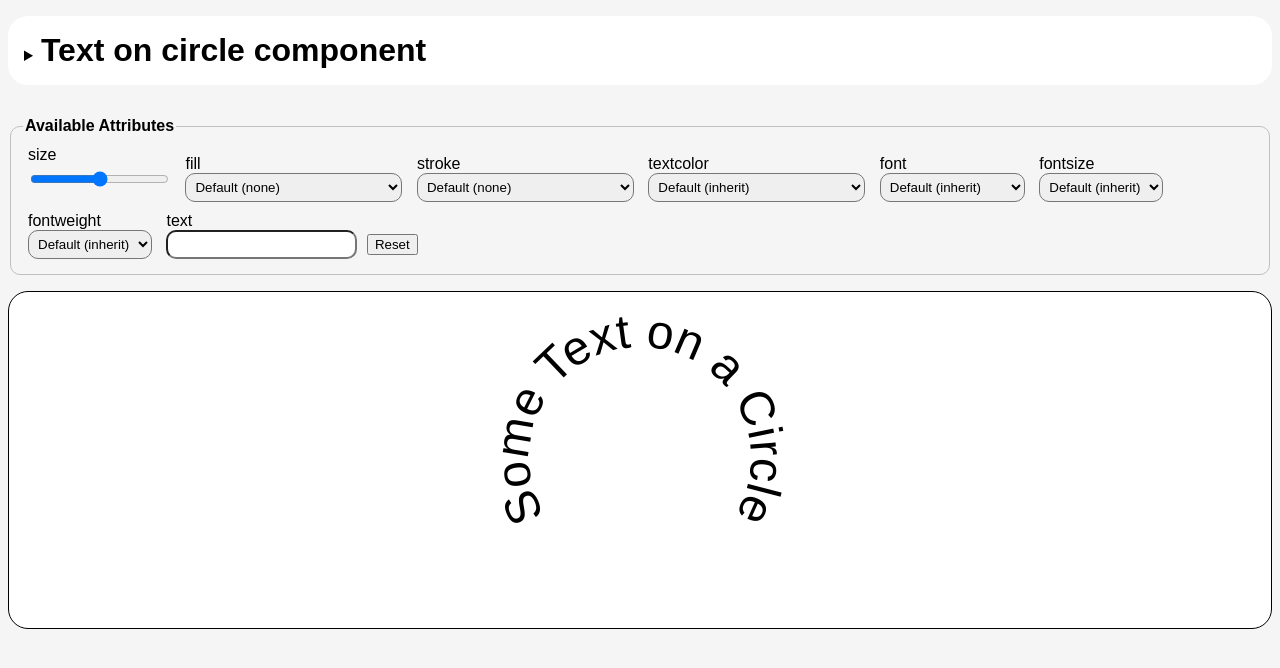
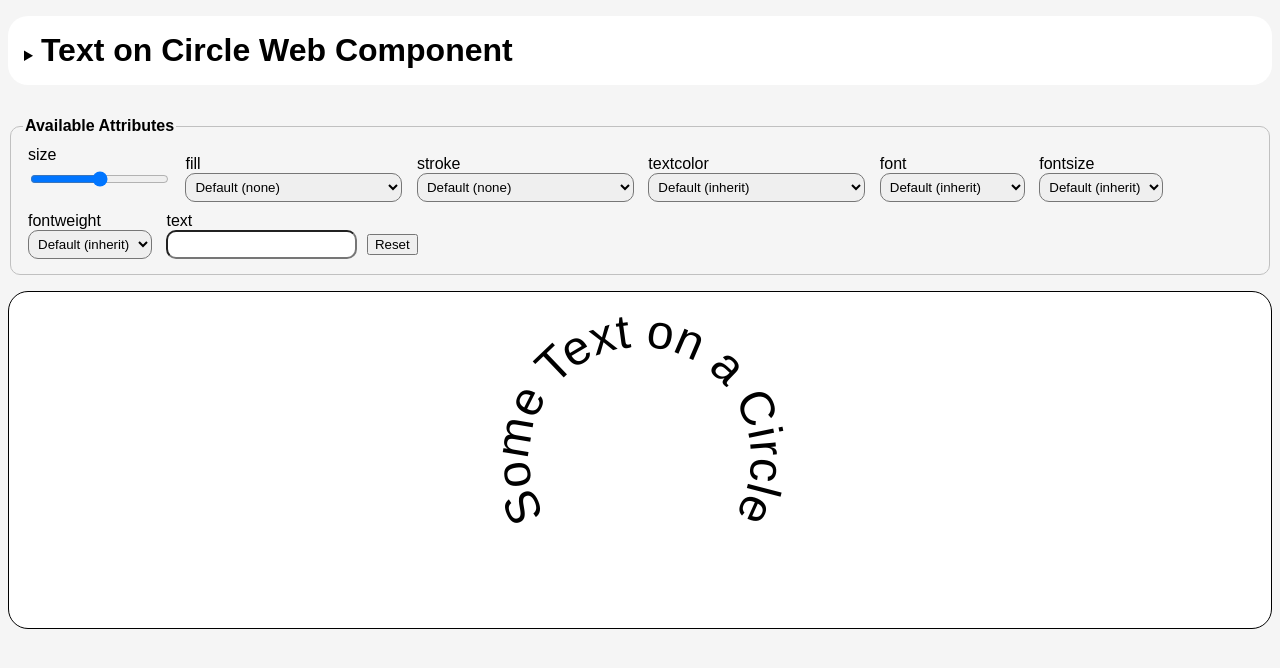
Before and after one commit to HolmesBryant/text-on-circle, a plain HTML site: page index.html in a window 1280 px wide. Drawn offline with Linux system fonts and the light colour scheme.

Commit message:
edited some text

```diff
--- a/index.html
+++ b/index.html
@@ -4,7 +4,7 @@
 <head>
   <meta charset="utf-8">
   <meta name="viewport" content="width=device-width">
-  <title>Text On Circle</title>
+  <title>Text On Circle Web Component</title>
   <script defer type="module" src="text-on-circle.js"></script>
   <link rel="stylesheet" href="style.css">
 </head>
@@ -12,7 +12,7 @@
 <body>
   <p>
     <details>
-      <summary><h1>Text on circle component</h1></summary>
+      <summary><h1>Text on Circle Web Component</h1></summary>
       <p>
         Renders text on a circle.
       </p>
```
Also changed, not shown: 1 other file.
